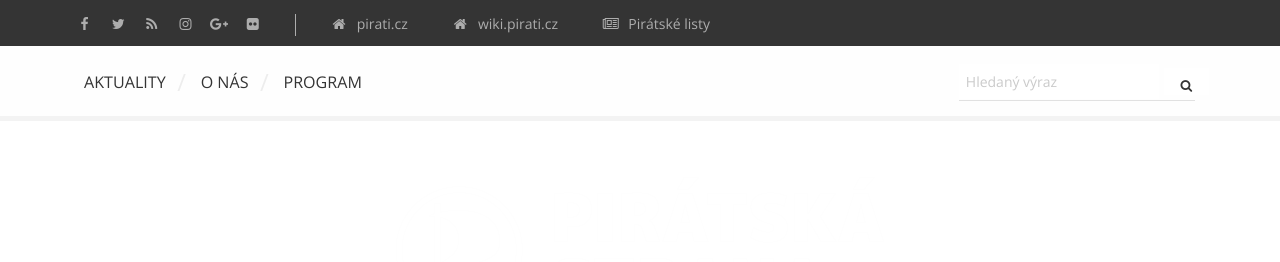
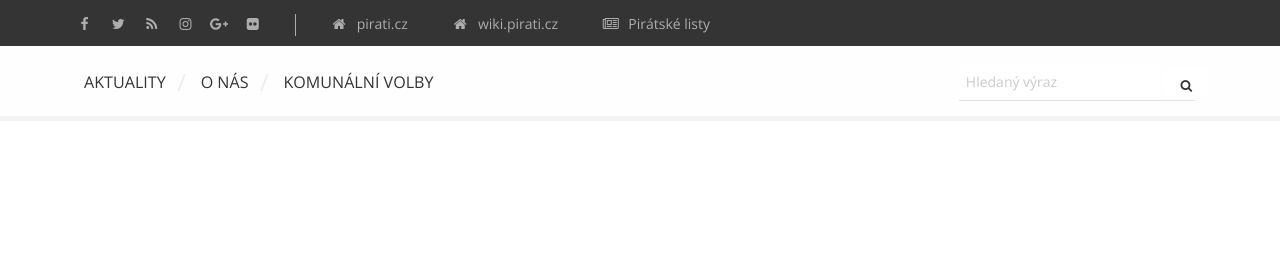
Before and after one commit to texnokrates/jekyll-theme-piraatit, a Jekyll site: the page built from index.html, in a window 1280 px wide. Shown: the top 262 px of the page. Built offline with Jekyll 4.4.1, drawn with Linux system fonts in a browser that asks for light colours; nearby versions of some CDN libraries; comment, search, counter and statistics services are not loaded.

Commit message:
komunalni volby do menu

```diff
--- a/_data/menu.yml
+++ b/_data/menu.yml
@@ -5,5 +5,5 @@
   submenu:
       - link: "/lide"
         name: "Naši lidé"
-- link: "/program"
-  name: "Program"
+- link: "/komunalni-volby"
+  name: "Komunální volby"
```
